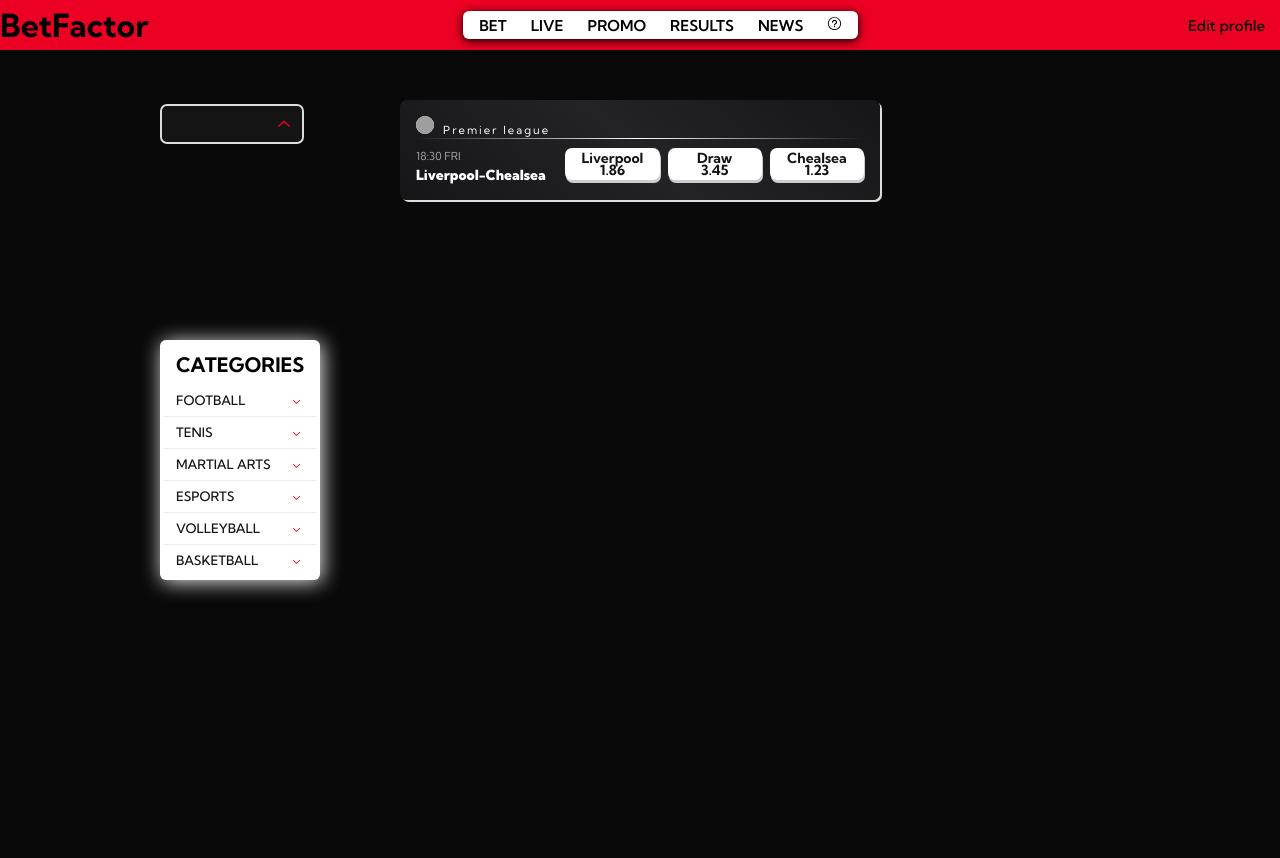
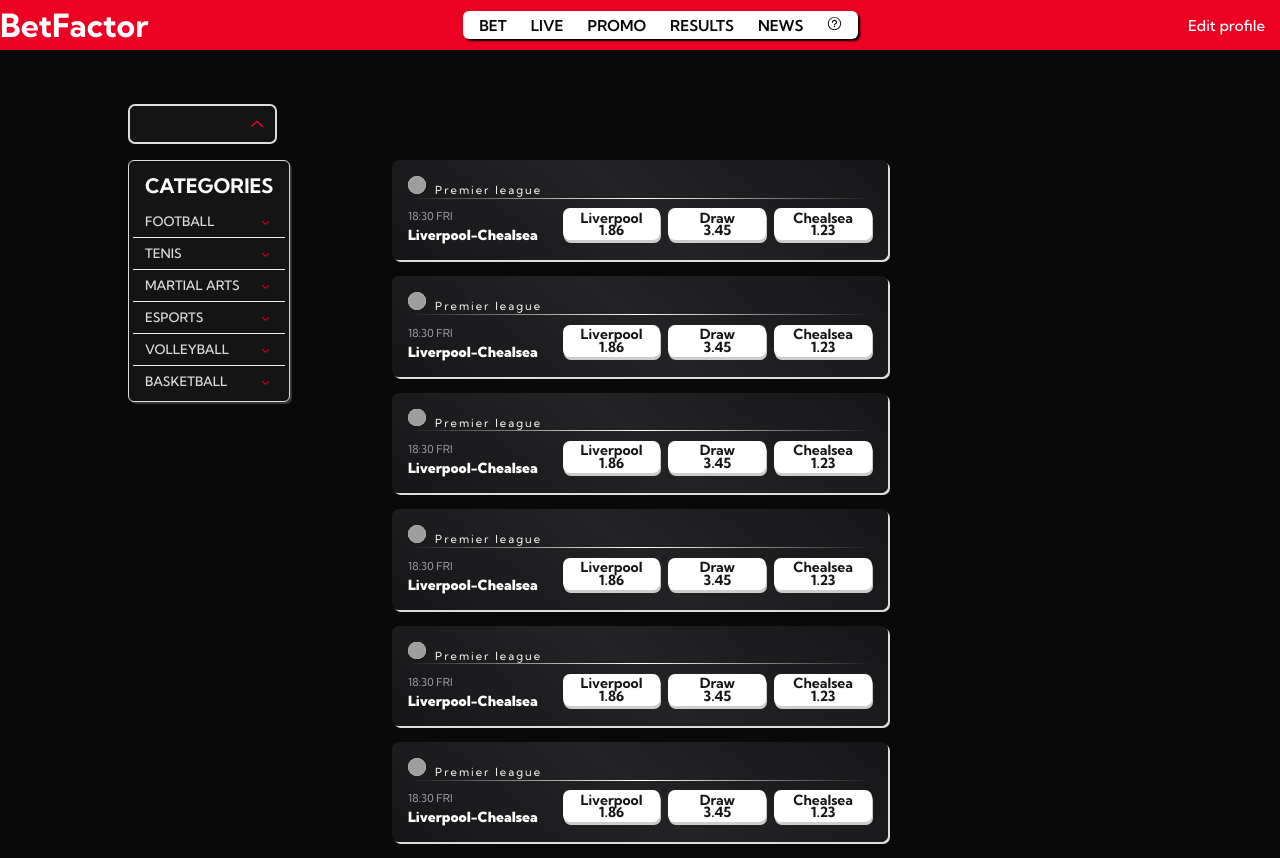
Before and after one commit to Domz4/BetFactor, a Next.js app: page / in a window 1280 px wide. Before the commit the page ends 800 px from the top, so only its background shows below. Built offline with nearby package versions, Linux system fonts and the light colour scheme; grey boxes are pictures that could not be loaded.

Commit message:
feat: changing the homepage layout

```diff
--- a/src/app/page.tsx
+++ b/src/app/page.tsx
@@ -17,7 +17,14 @@ export default function Home() {
       <main className={styles.main}>
         <ComboboxComp />
         <Sidebar className={styles.sidebar} />
-        <EventCard />
+        <div className={styles.eventCards}>
+          <EventCard />
+          <EventCard />
+          <EventCard />
+          <EventCard />
+          <EventCard />
+          <EventCard />
+        </div>
       </main>
     </>
   );
--- a/src/components/ui/button/button.module.scss
+++ b/src/components/ui/button/button.module.scss
@@ -14,7 +14,6 @@
   border: none;
   box-shadow: 1px 3px 0 0 #ccc;
 
-
   &:focus {
     text-decoration: none;
   }
@@ -24,17 +23,15 @@
   }
 
   &:active {
-    box-shadow: rgba(0, 0, 0, .525) 0 3px 5px inset;
+    box-shadow: rgba(0, 0, 0, 0.525) 0 3px 5px inset;
     background-color: $white2;
     outline: 0;
   }
-
 }
 
 .secondary {
   color: $white0;
   background-color: $red0;
-
 
   &:focus {
     text-decoration: none;
@@ -46,16 +43,15 @@
   }
 
   &:active {
-    box-shadow: rgba(0, 0, 0, .525) 0 3px 5px inset;
+    box-shadow: rgba(0, 0, 0, 0.525) 0 3px 5px inset;
     outline: 0;
   }
-
 }
 
 .small {
   font-size: $font-sm;
   line-height: 0.8rem;
-  padding: 0.20rem 0.4rem;
+  padding: 0.2rem 0.4rem;
 }
 
 .medium {
--- a/src/components/ui/button/button.tsx
+++ b/src/components/ui/button/button.tsx
@@ -18,7 +18,9 @@ const button = cva(styles.base, {
       false: styles.nottoggled,
     },
   },
-  compoundVariants: [{ intent: "primary", size: "medium", className: styles.primaryMedium }],
+  compoundVariants: [
+    { intent: "primary", size: "medium", className: styles.primaryMedium },
+  ],
   defaultVariants: {
     intent: "primary",
     size: "medium",
@@ -32,7 +34,13 @@ export interface ButtonProps
   toggable?: boolean;
 }
 
-export const Button: React.FC<ButtonProps> = ({ className, intent, size, toggable, ...props }) => {
+export const Button: React.FC<ButtonProps> = ({
+  className,
+  intent,
+  size,
+  toggable,
+  ...props
+}) => {
   const [isToggled, setIsToggled] = useState(false);
   const handleClick = (e: React.MouseEvent<HTMLButtonElement>) => {
     if (toggable) {
--- a/src/components/ui/eventCard/eventCard.module.scss
+++ b/src/components/ui/eventCard/eventCard.module.scss
@@ -6,7 +6,7 @@
   grid-template-rows: min-content 1fr 1fr;
   background: linear-gradient(220deg, $gray0, $gray2 50%, $gray0);
   border-radius: $br-radius;
-  padding: 1rem ;
+  padding: 1rem;
   height: max-content;
   width: 100%;
   min-width: max-content;
@@ -49,7 +49,8 @@
   margin: 1px 0;
 }
 
-.time, .date {
+.time,
+.date {
   font-size: 11px;
   color: $gray10;
 }
--- a/src/components/ui/navbar/navbar.module.scss
+++ b/src/components/ui/navbar/navbar.module.scss
@@ -6,6 +6,7 @@
   justify-content: center;
   z-index: 1;
   text-transform: uppercase;
+  color: $dark0;
 }
 .list {
   display: flex;
@@ -14,7 +15,7 @@
   padding: 4px;
   border-radius: 6px;
   list-style: none;
-  box-shadow: 0 2px 10px black;
+  box-shadow: 2px 2px 2px black;
   margin: 0;
 }
 .link {
--- a/src/components/ui/sidebar/sidebar.module.scss
+++ b/src/components/ui/sidebar/sidebar.module.scss
@@ -6,6 +6,7 @@ $itemWidth: calc(100% - 2 * #{nth($itemPadding, 2)});
 .title {
   padding: $itemPadding;
   font-size: 20px;
+  color: $white1;
   text-transform: uppercase;
 }
 .root {
@@ -22,11 +23,12 @@ $itemWidth: calc(100% - 2 * #{nth($itemPadding, 2)});
 }
 
 .navlist {
-  background-color: white;
+  background-color: $dark1;
+  border: solid 1px $white0;
   padding: 4px;
   border-radius: 6px;
   list-style: none;
-  box-shadow: 2px 2px 20px $gray11;
+  box-shadow: 2px 2px 0px $gray5;
   text-transform: uppercase;
 }
 
@@ -42,14 +44,14 @@ $itemWidth: calc(100% - 2 * #{nth($itemPadding, 2)});
   line-height: 1;
   border-radius: 4px;
   font-size: 13px;
-  color: $dark1;
+  color: $white0;
 
   &:focus {
     box-shadow: 0 0 0 2px $gray11;
   }
 
   &:hover {
-    background-color: $gray11;
+    background-color: $gray1;
   }
 }
 
@@ -107,13 +109,14 @@ $itemWidth: calc(100% - 2 * #{nth($itemPadding, 2)});
 
 .arrow {
   position: relative;
-  top: -20%;
-  left: 25%;
-  background-color: white;
+  top: -15%;
+  left: 50%;
+  background-color: $red0;
   width: 20px;
   height: 20px;
   transform: rotate(45deg);
   border-bottom-left-radius: 3px;
+  z-index: 1;
 }
 
 .indicator[data-state="visible"] {
@@ -124,11 +127,12 @@ $itemWidth: calc(100% - 2 * #{nth($itemPadding, 2)});
 }
 
 .viewport {
+  z-index: 99;
   position: relative;
   transform-origin: top center;
   width: 100%;
   margin-left: 10px;
-  background-color: white;
+  background-color: $dark1;
   border-radius: 6px;
   overflow: hidden;
   box-shadow: hsl(206 22% 7% / 35%) 0px 10px 38px -10px,
--- a/src/styles/homepage.module.scss
+++ b/src/styles/homepage.module.scss
@@ -3,8 +3,9 @@
 .main {
   display: grid;
   grid-template-columns: 1fr 2fr 1fr;
-  grid-template-rows: repeat(2, 1fr);
-  width: 75vw;
+  grid-template-rows: max-content 1fr;
+  gap: 1rem;
+  width: 80vw;
   margin: 50px auto;
 }
 
@@ -14,7 +15,14 @@
   justify-content: space-between;
   align-items: center;
   background-color: $red0;
+  color: $white1;
 }
 .sidebar {
   grid-area: 2 / 1 / 3 / 2;
 }
+.eventCards {
+  grid-area: 2 / 2 / 3 / 3;
+  & > * {
+     margin-bottom: 1rem;
+  }
+}
```
Also changed, not shown: src/components/ui/combobox/comboBox.tsx (+18 -4 lines), src/components/ui/navbar/navbar.tsx (+8 -1 lines), src/components/ui/sidebar/sidebar.tsx (+5 -12 lines), src/components/ui/combobox/comboBox.module.scss (line endings or trailing spaces).
